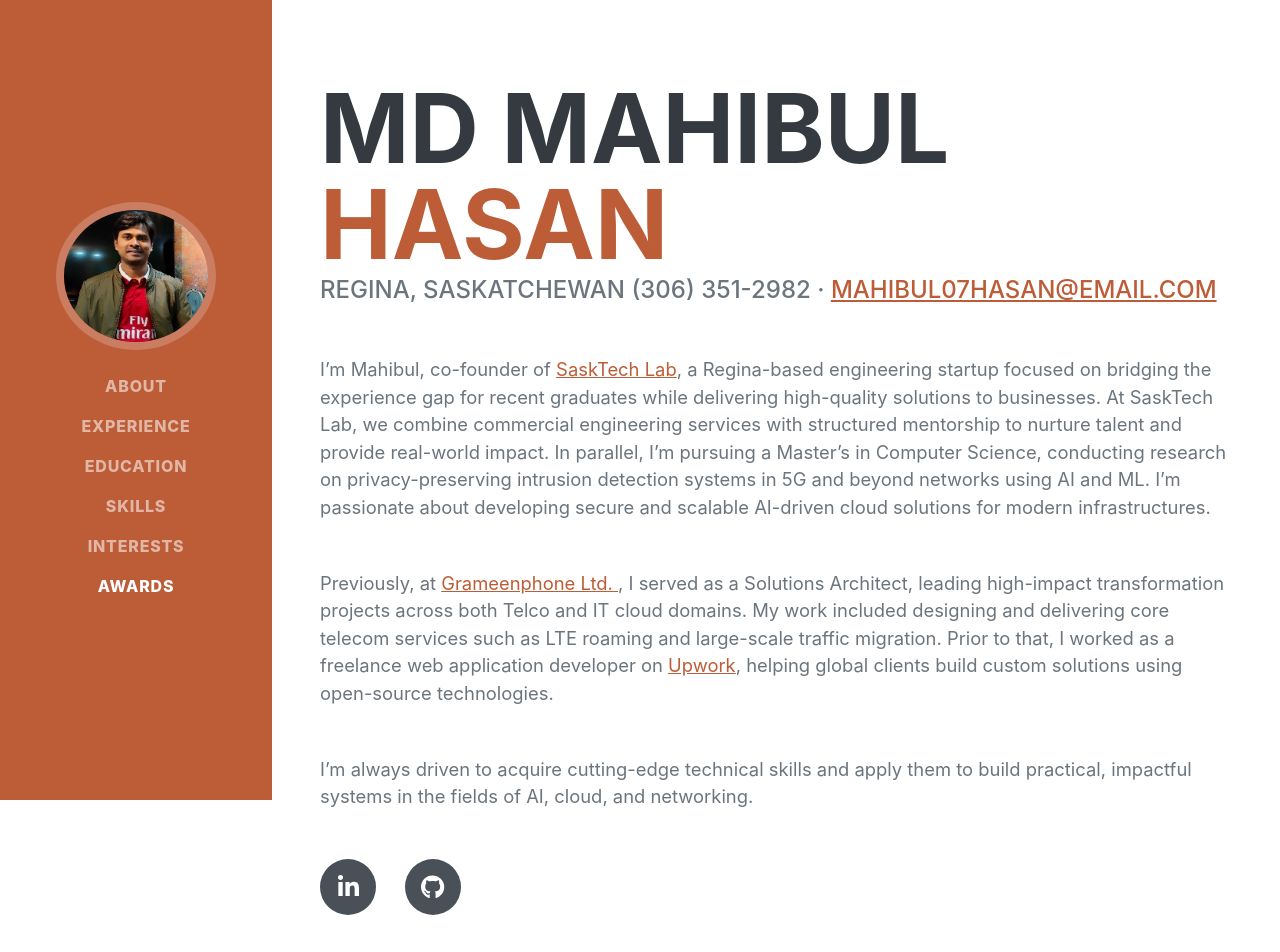
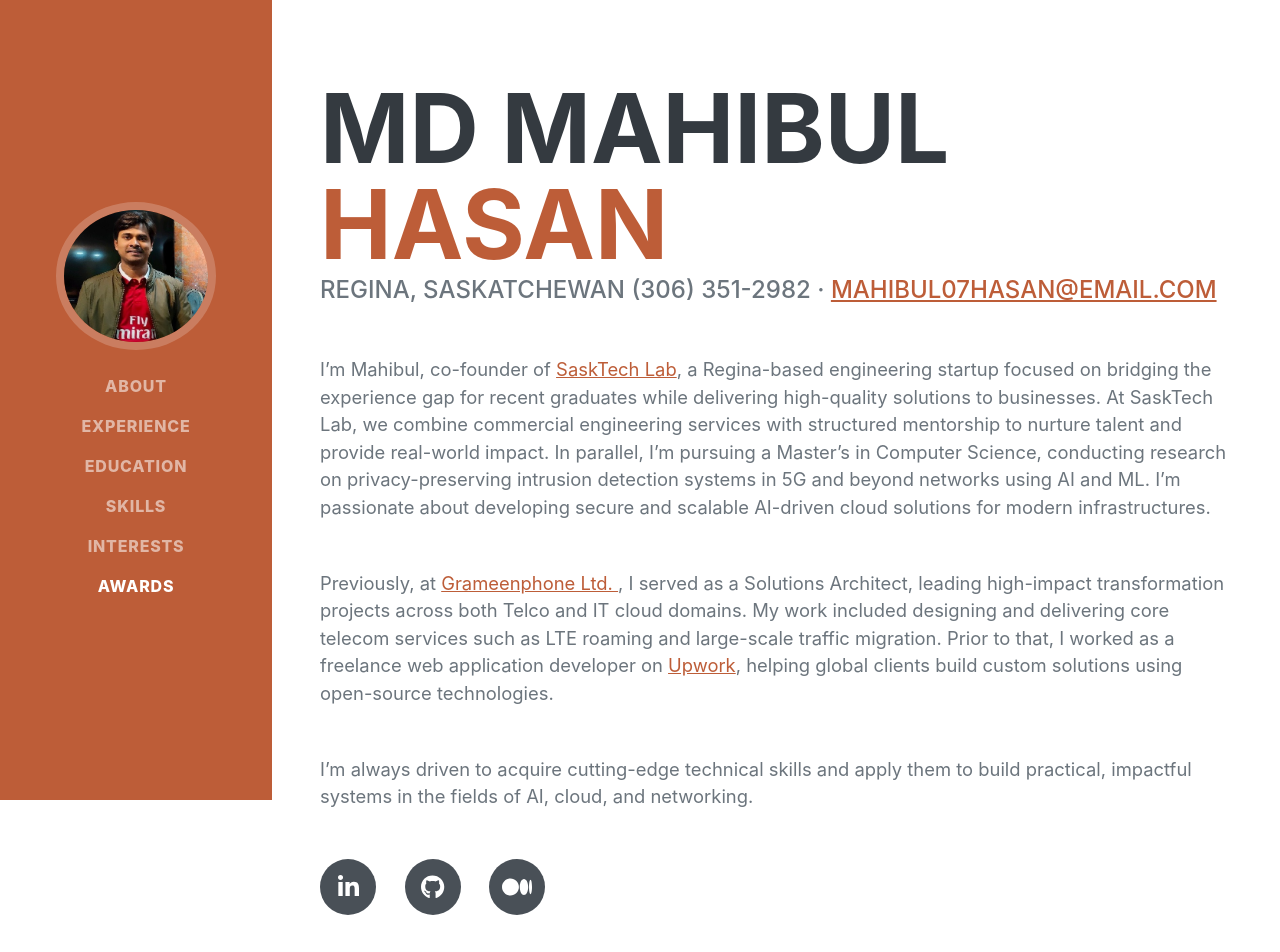
Before and after one commit to mdmahibulhasan/mdmahibulhasan, a plain HTML site: page index.html in a window 1280 px wide. Shown: the top 952 px of the page. Drawn offline with nearby package versions, Linux system fonts and the light colour scheme; a web font is replaced by a local one.

Commit message:
medium button added

```diff
--- a/index.html
+++ b/index.html
@@ -63,6 +63,7 @@
                     <div class="social-icons">
                         <a class="social-icon" href="https://www.linkedin.com/in/mahibulhasan/"><i class="fab fa-linkedin-in"></i></a>
                         <a class="social-icon" href="https://github.com/mdmahibulhasan"><i class="fab fa-github"></i></a>
+                            <a class="social-icon" href="https://medium.com/@mahibulhasan" target="_blank"><i class="fab fa-medium-m"></i>
                     </div>
                 </div>
             </section>
```
